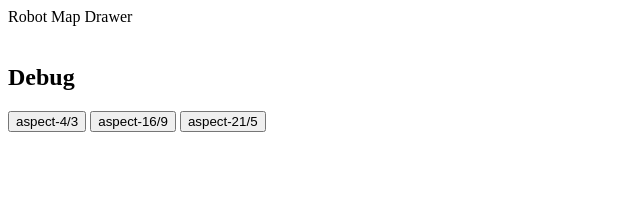
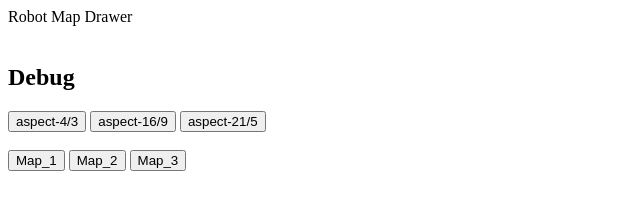
Before and after one commit to anniehastur450/robot-map-drawer-demo, a website: page index.html in a window 1280 px wide. Shown: the whole page, without its empty margins (0-640 px from the left). Drawn offline with Linux system fonts and the light colour scheme.

Commit message:
1 file modified

```diff
--- a/index.html
+++ b/index.html
@@ -49,9 +49,15 @@
       <script>
         window.el = () => document.getElementById('main-drawer');
       </script>
-      <button onclick="el().style.aspectRatio='4/3'">aspect-4/3</button>
-      <button onclick="el().style.aspectRatio='16/9'">aspect-16/9</button>
-      <button onclick="el().style.aspectRatio='21/5'">aspect-21/5</button>
+      <div>
+        <button onclick="el().style.aspectRatio='4/3'">aspect-4/3</button>
+        <button onclick="el().style.aspectRatio='16/9'">aspect-16/9</button>
+        <button onclick="el().style.aspectRatio='21/5'">aspect-21/5</button>
+        <br /><br />
+        <button onclick="">Map_1</button>
+        <button onclick="">Map_2</button>
+        <button onclick="">Map_3</button>
+      </div>
       <div id="debug"></div>
     </div>
   </body>
```
